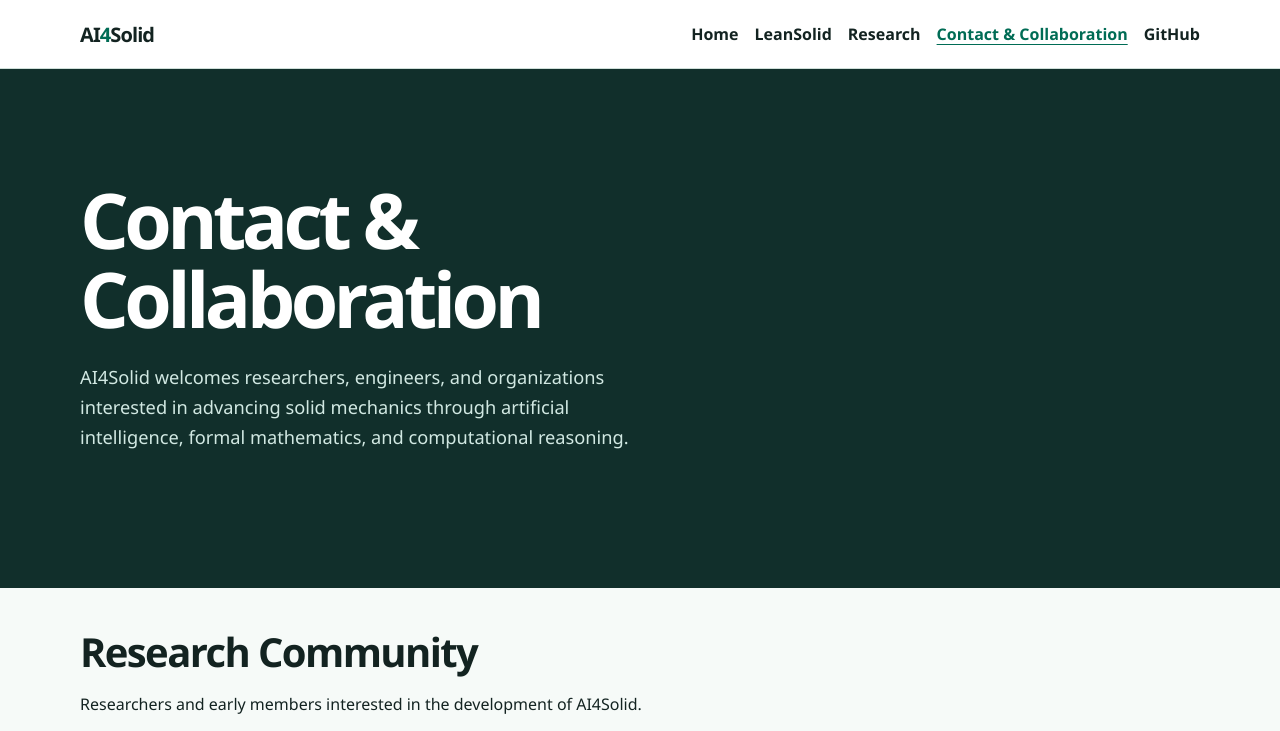
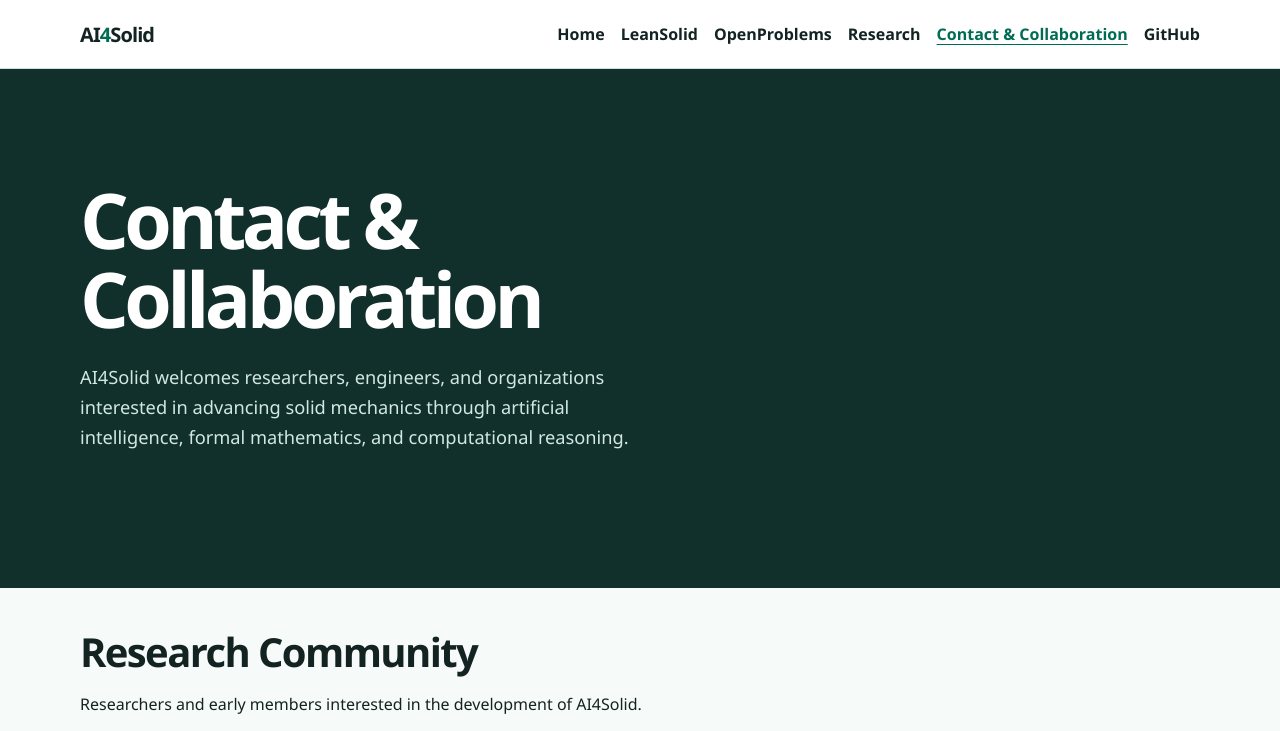
Before and after one commit to AI4Solid/AI4Solid.github.io, a plain HTML site: page contact/index.html in a window 1280 px wide. Shown: the top 731 px of the page. Drawn offline with Linux system fonts and the light colour scheme.

Commit message:
Align AI4Solid navigation with LeanSolid

```diff
--- a/contact/index.html
+++ b/contact/index.html
@@ -10,7 +10,7 @@
 </head>
 <body>
 <a class="skip" href="#content">Skip to content</a>
-<header><div class="wrap bar"><a class="brand" href="/" aria-label="AI4Solid home">AI<span>4</span>Solid</a><nav class="nav" aria-label="Main navigation"><a href="/">Home</a><a href="/LeanSolid/">LeanSolid</a><a href="/#research">Research</a><a href="/contact/" aria-current="page">Contact &amp; Collaboration</a><a href="https://github.com/AI4Solid">GitHub</a></nav></div></header>
+<header><div class="wrap bar"><a class="brand" href="/" aria-label="AI4Solid home">AI<span>4</span>Solid</a><nav class="nav" aria-label="Main navigation"><a href="/">Home</a><a href="/LeanSolid/">LeanSolid</a><a href="/LeanSolid/OpenProblems/">OpenProblems</a><a href="/#research">Research</a><a href="/contact/" aria-current="page">Contact &amp; Collaboration</a><a href="https://github.com/AI4Solid">GitHub</a></nav></div></header>
 <main id="content">
   <section class="hero">
     <div class="wrap">
```
Also changed, not shown: index.html (+1 -1 lines).
